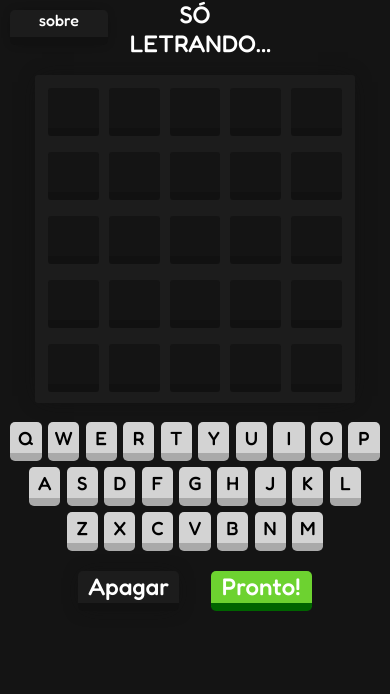
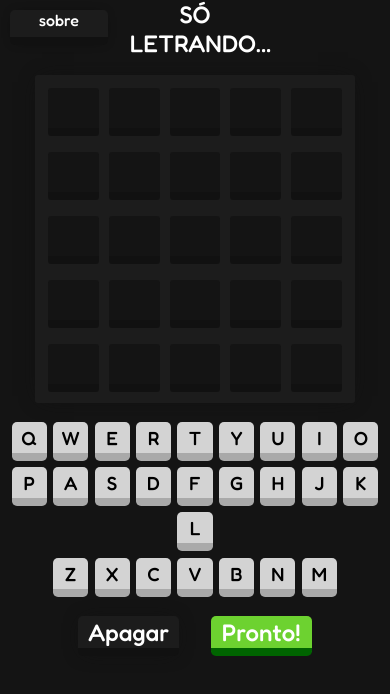
Before and after one commit to mendessgabriel/soletrando, a React (Create React App) app: page / in a window 390 px wide. Shown: the top 694 px of the page. Built offline with nearby package versions, Linux system fonts and the light colour scheme.

Commit message:
Ajuste teclado tamanho teclas maior

```diff
--- a/src/App.css
+++ b/src/App.css
@@ -14,7 +14,7 @@
         width: 100vw!important;
     }
     .letter-btn {
-        width: 8vw!important;
+        width: 9vw!important;
         height: 10vw!important;
         text-align: center!important;
         color: black!important;
```
